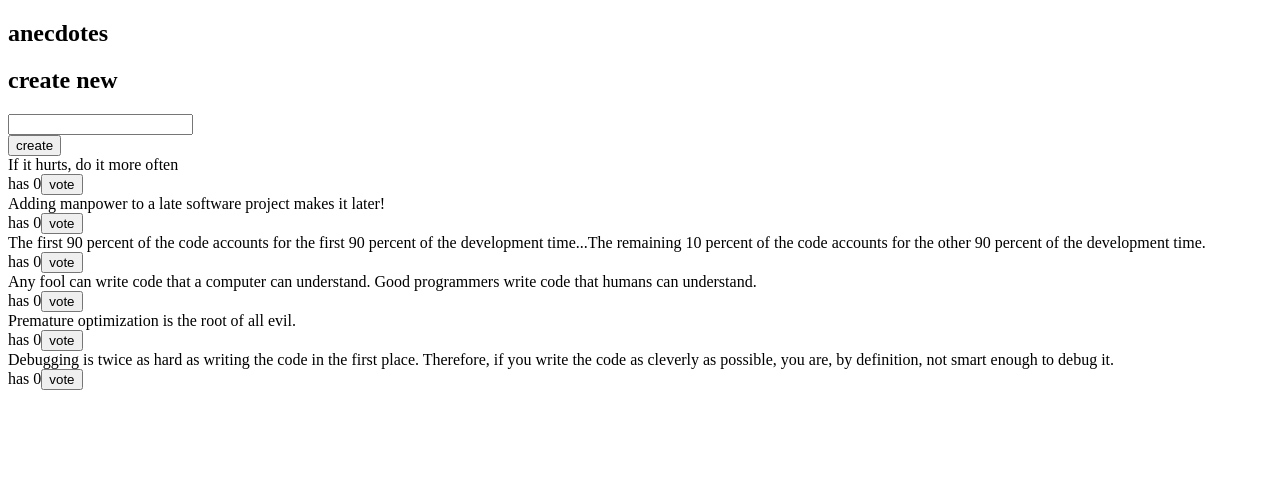
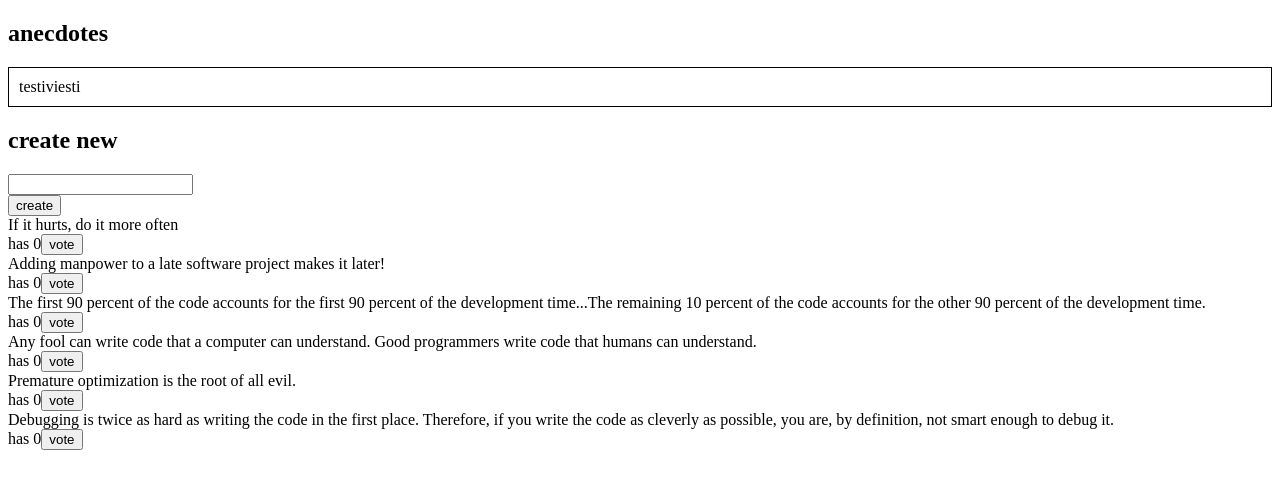
Before and after one commit to ezki82/redux-anecdotes, a React (Create React App) app: page / in a window 1280 px wide. Shown: the top 488 px of the page. Built offline with nearby package versions, Linux system fonts and the light colour scheme.

Commit message:
6.10 tehty, 0,5h

```diff
--- a/src/App.js
+++ b/src/App.js
@@ -1,11 +1,13 @@
 import React from 'react'
 import AnecdoteForm from './components/AnecdoteForm'
 import AnecdoteList from './components/AnecdoteList'
+import Notification from './components/Notification'
 
 const App = () => {
   return (
     <div>
       <h2>anecdotes</h2>
+      <Notification />
       <AnecdoteForm />
       <AnecdoteList />
     </div>
--- a/src/components/Notification.js
+++ b/src/components/Notification.js
@@ -1,7 +1,8 @@
-
 import React from 'react'
+import { useSelector } from 'react-redux'
 
 const Notification = () => {
+  const notification = useSelector(state => state.notification)
   const style = {
     border: 'solid',
     padding: 10,
@@ -9,7 +10,7 @@ const Notification = () => {
   }
   return (
     <div style={style}>
-      render here notification...
+      {notification}
     </div>
   )
 }
--- /dev/null
+++ b/src/reducers/notificationReducer.js
@@ -0,0 +1,20 @@
+const notificationAtStart = 'testiviesti'
+
+const reducer = (state = notificationAtStart, action) => {
+    switch (action.type) {
+        case 'INFO':
+            state = action.data
+            return state
+        default:
+            return state
+    }
+}
+
+export const setInfoNotification = (text) => {
+    return {
+        type: 'INFO',
+        data: {text}
+    }
+}
+
+export default reducer
--- a/src/store.js
+++ b/src/store.js
@@ -2,9 +2,11 @@ import { createStore, combineReducers } from "redux";
 import { composeWithDevTools } from "redux-devtools-extension"
 
 import anecdoteReducer from "./reducers/anecdoteReducer"
+import notificationReducer from "./reducers/notificationReducer"
 
 const reducer = combineReducers({
-    anecdotes: anecdoteReducer
+    anecdotes: anecdoteReducer,
+    notification: notificationReducer
 })
 
 const store = createStore(
```
